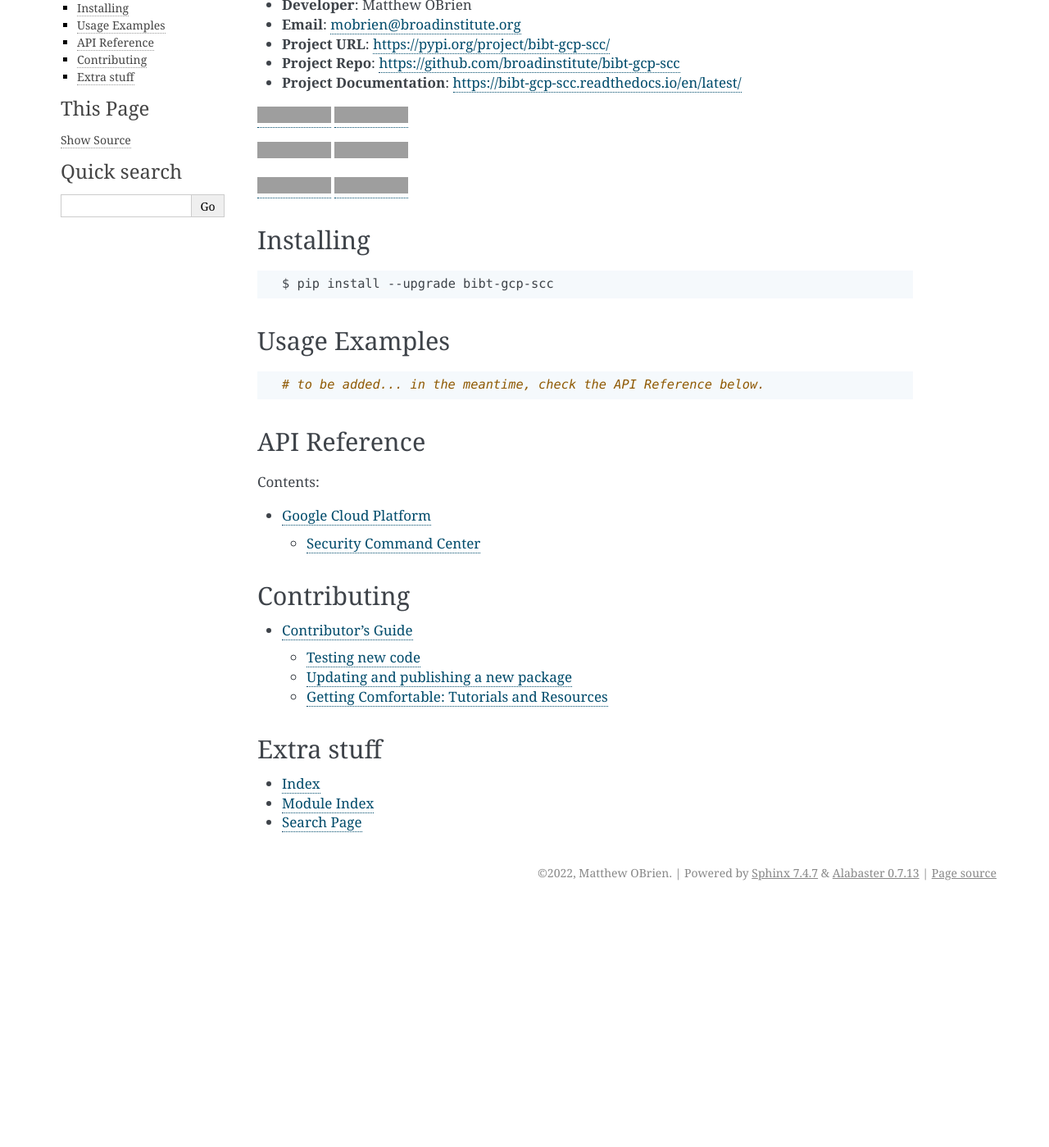
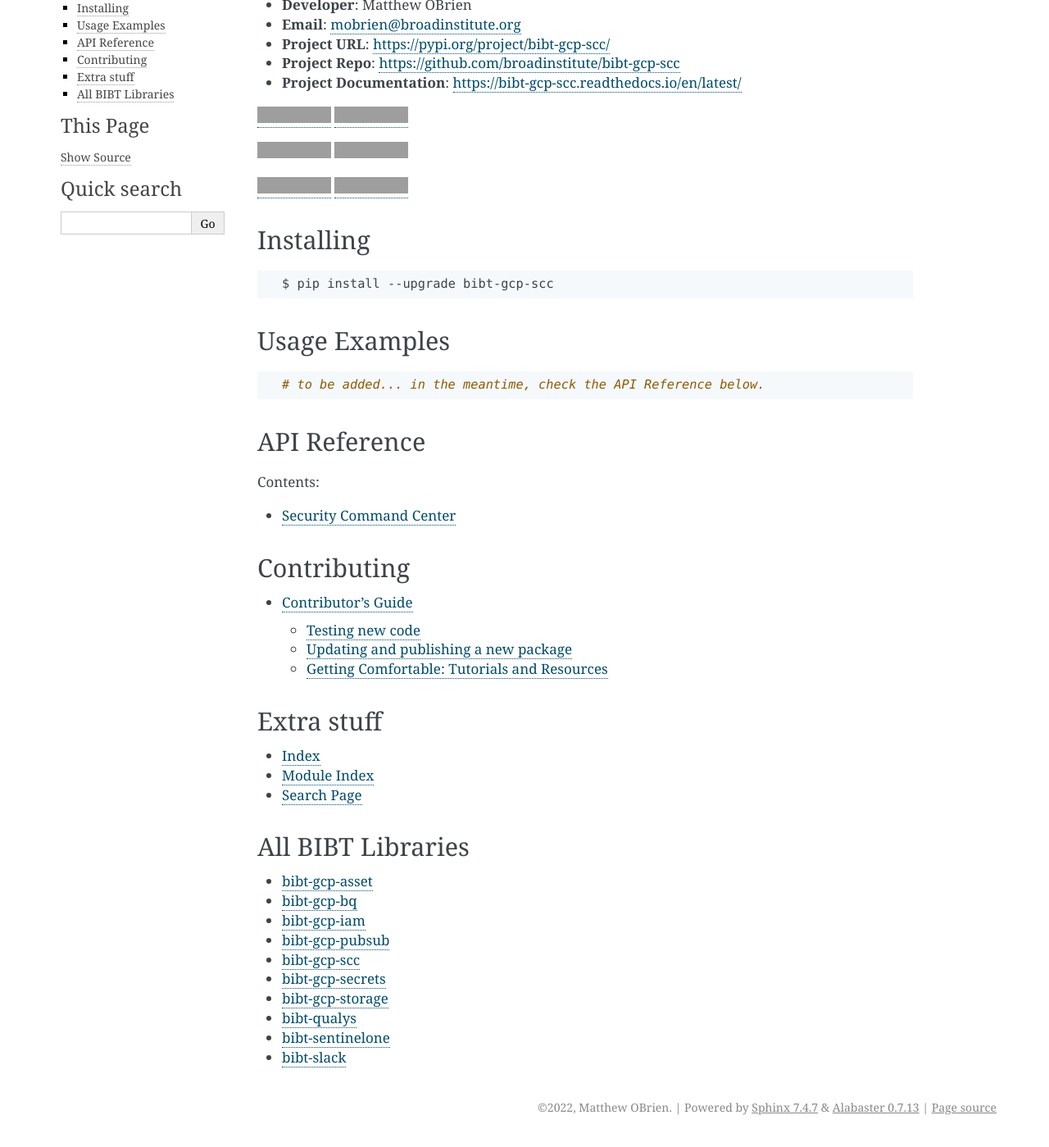
Before and after one commit to broadinstitute/bibt-gcp-scc, a Sphinx documentation site: the page built from docs/index.rst, in a window 1280 px wide and 1400 px high, scrolled down 158 px. Shown: the whole window at 82% size. Built offline with Sphinx 7.4.7, drawn with Linux system fonts in a browser that asks for light colours; before the commit the page ends 1272 px from its top, so only the background shows below that; grey boxes are pictures that could not be loaded.

```diff
--- a/docs/gcp.rst
+++ /dev/null
@@ -1,7 +0,0 @@
-Google Cloud Platform
-~~~~~~~~~~~~~~~~~~~~~
-
-.. toctree::
-    :maxdepth: 2
-
-    modules/gcp/scc
--- a/docs/index.rst
+++ b/docs/index.rst
@@ -50,7 +50,7 @@ API Reference
    :maxdepth: 2
    :caption: Contents:
 
-   gcp
+   modules/scc
 
 Contributing
 ------------
@@ -65,3 +65,17 @@ Extra stuff
 * :ref:`genindex`
 * :ref:`modindex`
 * :ref:`search`
+
+All BIBT Libraries
+------------------
+
+- `bibt-gcp-asset <https://github.com/broadinstitute/bibt-gcp-asset>`_
+- `bibt-gcp-bq <https://github.com/broadinstitute/bibt-gcp-bq>`_
+- `bibt-gcp-iam <https://github.com/broadinstitute/bibt-gcp-iam>`_
+- `bibt-gcp-pubsub <https://github.com/broadinstitute/bibt-gcp-pubsub>`_
+- `bibt-gcp-scc <https://github.com/broadinstitute/bibt-gcp-scc>`_
+- `bibt-gcp-secrets <https://github.com/broadinstitute/bibt-gcp-secrets>`_
+- `bibt-gcp-storage <https://github.com/broadinstitute/bibt-gcp-storage>`_
+- `bibt-qualys <https://github.com/broadinstitute/bibt-qualys>`_
+- `bibt-sentinelone <https://github.com/broadinstitute/bibt-sentinelone>`_
+- `bibt-slack <https://github.com/broadinstitute/bibt-slack>`_
--- a/requirements-dev.txt
+++ b/requirements-dev.txt
@@ -1,2 +1,4 @@
-bumpversion
-pre-commit
+bump2version==1.0.1
+pre-commit==3.6.0
+pytest==7.4.3
+virtualenv==20.25.0
```
Also changed, not shown: README.md (+13 -0 lines), pyproject.toml (+14 -14 lines), requirements.txt (+5 -5 lines), docs/modules/scc.rst (renamed from docs/modules/gcp/scc.rst), 1 other file.
